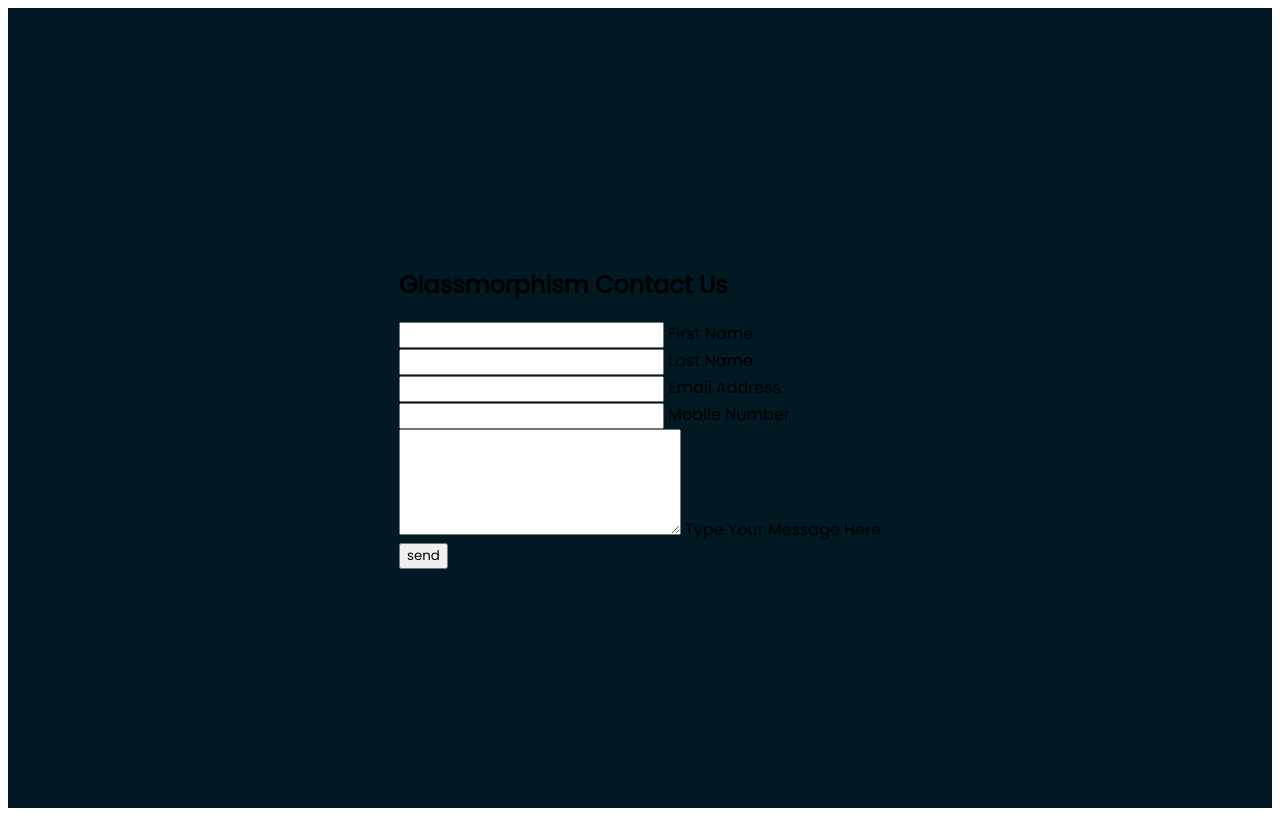
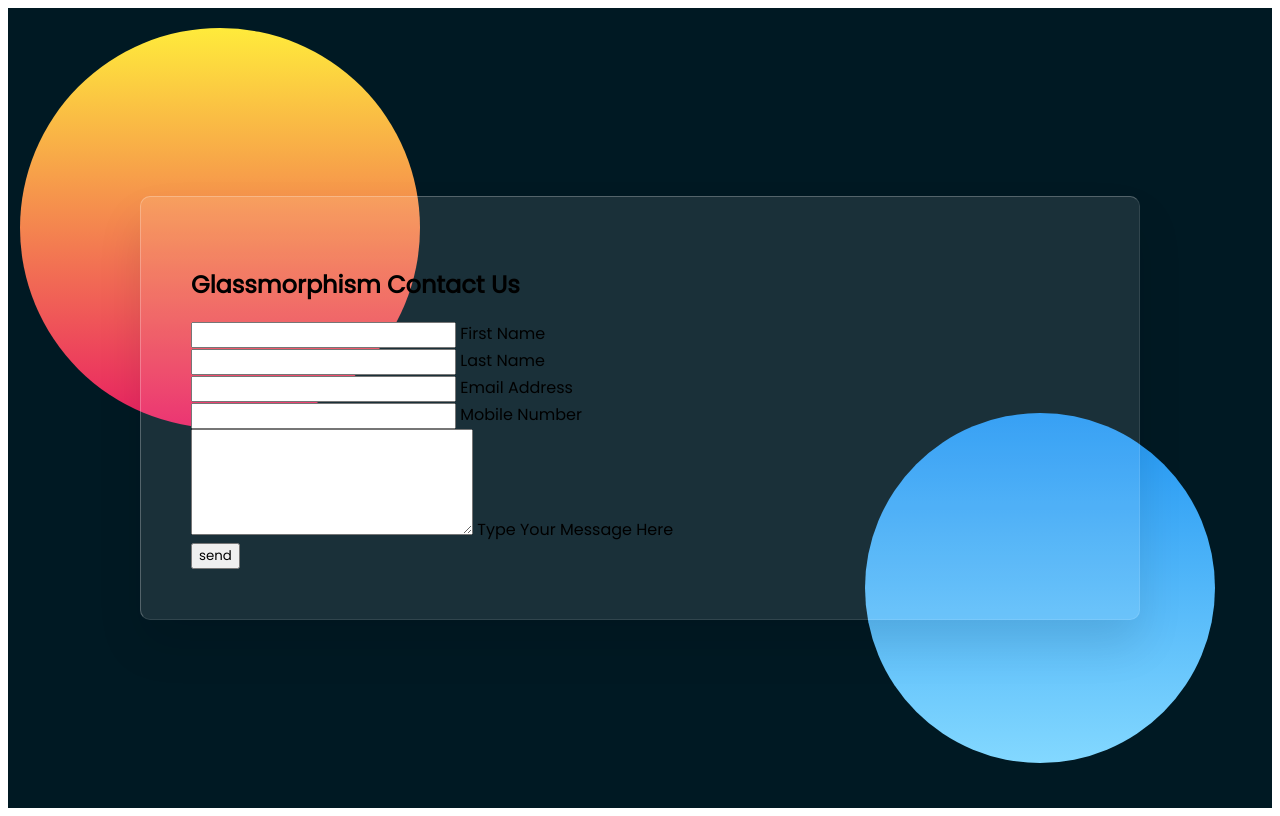
Before and after one commit to WINOFFRG/HCJ_Learn, a PHP site: page / in a window 1280 px wide. Run offline with PHP 8.4, Linux system fonts and the light colour scheme.

Commit message:
Completing Border

```diff
--- a/Responsive_Contact_Us_Page /style.css
+++ b/Responsive_Contact_Us_Page /style.css
@@ -22,5 +22,36 @@ section::before
 {
     content: '';
     position: absolute;
-    width: ;
+    width: 400px;
+    height: 400px;
+    background: linear-gradient(#ffeb3b, #e91e63);
+    border-radius: 50%;
+    transform: translate(-420px, -180px);
 }
+
+section::after
+{
+    content: '';
+    position: absolute;
+    width: 350px;
+    height: 350px;
+    background: linear-gradient(#2196f3, #83d8ff);
+    border-radius: 50%;
+    transform: translate(400px, 180px);
+}
+
+.container
+{
+    position: relative;
+    z-index: 1000;
+    width: 100%;
+    max-width: 1000px;
+    padding: 50px;
+    background: rgba(255, 255, 255, 0.1);
+    box-shadow: 0 25px 45px rgba(0, 0, 0, 0.1);
+    border: 1px solid rgba(255, 255, 255, 0.25);
+    border-right: 1px solid rgba(255, 255, 255, 0.1);
+    border-bottom: 1px solid rgba(255, 255, 255, 0.1);
+    border-radius: 10px;
+    overflow: hidden;
+}
```
